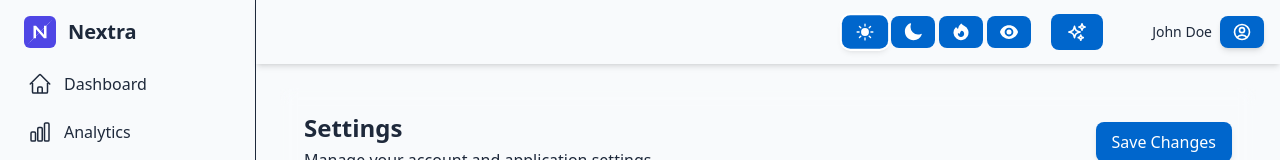
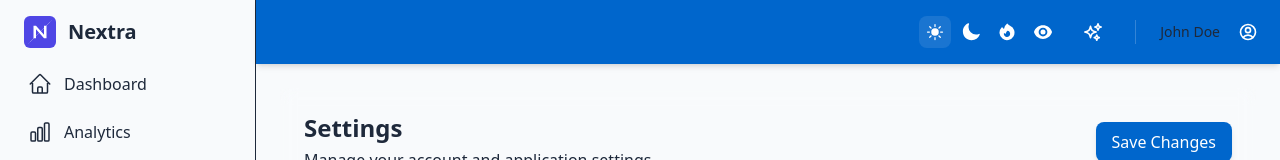
Before and after one commit to StefanoBertaccini1998/nextra_framework, a React (Vite) app in the folder frontend/nextra-ui/: page /settings in a window 1280 px wide. Shown: the top 160 px of the page. Built offline with nearby package versions, Linux system fonts and the light colour scheme; no server answers; sample sign-in values are in the browser's storage.

Commit message:
Fixed Navabr problem with different colors

```diff
--- a/frontend/nextra-ui/src/components/ThemeSwitcher.tsx
+++ /dev/null
@@ -1,65 +0,0 @@
-import { useTheme } from "../theme/ThemeProvider";
-import { baseTheme, darkTheme, darkRedTheme, accessibleTheme, type NextraTheme } from "../theme/theme";
-import { Button } from "./common/Button";
-import {
-  SunIcon,
-  MoonIcon,
-  EyeIcon,
-  FireIcon
-} from '@heroicons/react/24/solid';
-
-export default function ThemeSwitcher() {
-  const { theme, setTheme } = useTheme();
-
-  const handleThemeChange = (newTheme: NextraTheme) => {
-    console.log('Switching to theme:', newTheme.name);
-    setTheme(newTheme);
-  };
-
-  return (
-    <div className="flex items-center gap-2">
-      <div className="flex rounded-lg bg-surface-hover p-1 gap-1">
-        <Button
-          size="sm"
-          variant={theme.name === "light" ? "primary" : "ghost"}
-          isActive={theme.name === "light"}
-          onClick={() => handleThemeChange(baseTheme)}
-          title="Light Theme"
-        >
-          <SunIcon className="w-5 h-5" />
-          <span className="sr-only">Light Theme</span>
-        </Button>
-        <Button
-          size="sm"
-          variant={theme.name === "dark" ? "primary" : "ghost"}
-          isActive={theme.name === "dark"}
-          onClick={() => handleThemeChange(darkTheme)}
-          title="Dark Theme"
-        >
-          <MoonIcon className="w-5 h-5" />
-          <span className="sr-only">Dark Theme</span>
-        </Button>
-        <Button
-          size="sm"
-          variant={theme.name === "dark-red" ? "primary" : "ghost"}
-          isActive={theme.name === "dark-red"}
-          onClick={() => handleThemeChange(darkRedTheme)}
-          title="Dark Red Theme"
-        >
-          <FireIcon className="w-5 h-5" />
-          <span className="sr-only">Dark Red Theme</span>
-        </Button>
-        <Button
-          size="sm"
-          variant={theme.name === "accessible" ? "primary" : "ghost"}
-          isActive={theme.name === "accessible"}
-          onClick={() => handleThemeChange(accessibleTheme)}
-          title="Accessible Theme"
-        >
-          <EyeIcon className="w-5 h-5" />
-          <span className="sr-only">Accessible Theme</span>
-        </Button>
-      </div>
-    </div>
-  );
-}
--- /dev/null
+++ b/frontend/nextra-ui/src/components/common/IconButton.tsx
@@ -0,0 +1,42 @@
+import React from 'react';
+
+type IconButtonSize = 'sm' | 'md' | 'lg';
+
+interface IconButtonProps extends React.ButtonHTMLAttributes<HTMLButtonElement> {
+  size?: IconButtonSize;
+  isActive?: boolean;
+  color?: 'white' | 'primary' | 'text';
+}
+
+export const IconButton: React.FC<IconButtonProps> = ({
+  size = 'md',
+  isActive = false,
+  color = 'text',
+  className = '',
+  children,
+  ...props
+}) => {
+  const baseClasses = 'rounded-lg transition-all duration-200 focus:outline-none inline-flex items-center justify-center';
+
+  const colorClasses = {
+    white: 'text-white hover:text-white/80 focus:ring-white/30 bg-transparent hover:bg-white/10',
+    primary: 'text-primary hover:text-primary-hover focus:ring-primary/30 bg-transparent hover:bg-primary/10',
+    text: 'text-text hover:text-text-hover focus:ring-primary/30 bg-transparent hover:bg-text/10',
+  };
+
+  const sizeClasses = {
+    sm: 'p-1.5',
+    md: 'p-2',
+    lg: 'p-2.5',
+  };
+
+  const activeClasses = isActive ? 'bg-white/10' : '';
+
+  const combinedClasses = `${baseClasses} ${colorClasses[color]} ${sizeClasses[size]} ${activeClasses} ${className}`;
+
+  return (
+    <button className={combinedClasses} {...props}>
+      {children}
+    </button>
+  );
+};
--- /dev/null
+++ b/frontend/nextra-ui/src/components/common/ThemeSwitcher.tsx
@@ -0,0 +1,61 @@
+import { useTheme } from "../../theme/ThemeProvider";
+import { baseTheme, darkTheme, darkRedTheme, accessibleTheme, type NextraTheme } from "../../theme/theme";
+import { IconButton } from "./IconButton";
+import {
+  SunIcon,
+  MoonIcon,
+  EyeIcon,
+  FireIcon
+} from '@heroicons/react/24/solid';
+
+export default function ThemeSwitcher() {
+  const { theme, setTheme } = useTheme();
+
+  const handleThemeChange = (newTheme: NextraTheme) => {
+    console.log('Switching to theme:', newTheme.name);
+    setTheme(newTheme);
+  };
+
+  return (
+    <div className="flex items-center">
+      <div className="flex gap-1">
+        <IconButton
+          size="sm"
+          isActive={theme.name === "light"}
+          onClick={() => handleThemeChange(baseTheme)}
+          title="Light Theme"
+          color="white"
+        >
+          <SunIcon className="w-5 h-5 stroke-[1.5]" />
+        </IconButton>
+        <IconButton
+          size="sm"
+          isActive={theme.name === "dark"}
+          onClick={() => handleThemeChange(darkTheme)}
+          title="Dark Theme"
+          color="white"
+        >
+          <MoonIcon className="w-5 h-5 stroke-[1.5]" />
+        </IconButton>
+        <IconButton
+          size="sm"
+          isActive={theme.name === "dark-red"}
+          onClick={() => handleThemeChange(darkRedTheme)}
+          title="Dark Red Theme"
+          color="white"
+        >
+          <FireIcon className="w-5 h-5 stroke-[1.5]" />
+        </IconButton>
+        <IconButton
+          size="sm"
+          isActive={theme.name === "accessible"}
+          onClick={() => handleThemeChange(accessibleTheme)}
+          title="Accessible Theme"
+          color="white"
+        >
+          <EyeIcon className="w-5 h-5 stroke-[1.5]" />
+        </IconButton>
+      </div>
+    </div>
+  );
+}
--- a/frontend/nextra-ui/src/components/layout/Navbar.tsx
+++ b/frontend/nextra-ui/src/components/layout/Navbar.tsx
@@ -1,6 +1,6 @@
 import React from 'react';
-import { Button } from '../common/Button';
-import ThemeSwitcher from '../ThemeSwitcher';
+import { IconButton } from '../common/IconButton';
+import ThemeSwitcher from '../common/ThemeSwitcher';
 import { SparklesIcon, UserCircleIcon } from '@heroicons/react/24/outline';
 import { useNavigate } from 'react-router-dom';
 
@@ -17,35 +17,45 @@ export const Navbar: React.FC<NavbarProps> = ({ onMenuClick, onAiHelperClick })
   };
 
   return (
-    <nav className="h-16 bg-surface shadow-md z-40">
+    <nav
+      className="sticky top-0 h-16 shadow-md z-50"
+      style={{
+        backgroundColor: 'var(--color-navbar)'
+      }}
+    >
       <div className="container mx-auto px-4 h-full flex items-center justify-between">
         <div className="flex items-center gap-4">
-          <Button variant="ghost" onClick={onMenuClick} className="lg:hidden">
-            ☰
-          </Button>
+          <IconButton
+            onClick={onMenuClick}
+            className="lg:hidden"
+            color="white"
+          >
+            <span className="text-2xl">☰</span>
+          </IconButton>
         </div>
 
         <div className="flex items-center gap-4">
-          <ThemeSwitcher />
-           <Button
-            variant="ghost"
+          {/* Theme switcher wrapper with custom styling */}
+          <div>
+            <ThemeSwitcher />
+          </div>
+          <IconButton
             onClick={onAiHelperClick}
-            className="hover:bg-surface-hover"
+            color="white"
           >
-            <SparklesIcon className="w-5 h-5 stroke-2 text-text" />
-          </Button>
-          <span className="h-6 w-px bg-border mx-2" />
-          <div className="flex items-center gap-2">
-            <span className="text-sm text-text-secondary">John Doe</span>
-            <Button
-              variant="primary"
+            <SparklesIcon className="w-5 h-5 stroke-2" />
+          </IconButton>
+          <span className="h-6 w-px bg-white/20 mx-2" />
+          <div className="flex items-center gap-3">
+            <span className="text-sm text-navbarText/90">John Doe</span>
+            <IconButton
               size="sm"
               onClick={handleProfileClick}
-              className="bg-primary/10 hover:bg-primary/20 text-primary"
+              color="white"
               title="Profile Settings"
             >
               <UserCircleIcon className="w-5 h-5 stroke-2" />
-            </Button>
+            </IconButton>
           </div>
         </div>
       </div>
--- a/frontend/nextra-ui/src/components/layout/Topbar.tsx
+++ /dev/null
@@ -1,19 +0,0 @@
-import { useTheme } from '../../theme/ThemeProvider';
-import ThemeSwitcher from '../ThemeSwitcher';
-
-export const Topbar: React.FC = () => {
-  const { theme } = useTheme();
-
-  return (
-    <header className="w-full flex items-center justify-between gap-4 px-4 py-3 bg-surface border-b border-border">
-      <div className="flex items-center gap-3">
-        <button className="p-2 rounded-md hover:bg-surfaceHover">☰</button>
-        <h2 className="text-lg font-semibold text-text">{theme.name.toUpperCase()}</h2>
-      </div>
-
-      <div className="flex items-center gap-3">
-        <ThemeSwitcher />
-      </div>
-    </header>
-  );
-};
--- a/frontend/nextra-ui/src/pages/SettingsPage.tsx
+++ b/frontend/nextra-ui/src/pages/SettingsPage.tsx
@@ -85,8 +85,8 @@ export const SettingsPage: React.FC = () => {
   }, [location.state]);
 
   return (
-    <div className="h-[calc(100vh-4rem)] flex flex-col">
-      <div className="flex justify-between items-center p-6 border-b border-border bg-background/50 backdrop-blur-sm">
+    <div className="min-h-screen flex flex-col">
+      <div className="flex justify-between items-center p-6 border-b border-border bg-background/50 backdrop-blur-sm sticky top-16 z-40">
         <div>
           <h1 className="text-2xl font-semibold text-text">Settings</h1>
           <p className="text-text-secondary mt-1">Manage your account and application settings</p>
@@ -120,7 +120,7 @@ export const SettingsPage: React.FC = () => {
         </nav>
 
         {/* Main Content */}
-        <div className="flex-1 overflow-y-auto p-6">
+        <div className="flex-1 overflow-y-auto p-6 bg-background">
           <div className="space-y-6">
             {settingsSections
               .find((section) => section.id === activeSection)
--- a/frontend/nextra-ui/src/theme/theme.ts
+++ b/frontend/nextra-ui/src/theme/theme.ts
@@ -11,6 +11,11 @@ export type NextraTheme = {
         secondaryHover: string;
         secondaryActive: string;
         accent: string;
+
+        // Navbar colors
+        navbar: string;
+        navbarText: string;
+        navbarHover: string;
 
         // Surface colors
         background: string;
@@ -66,6 +71,11 @@ export const baseTheme: NextraTheme = {
         secondaryActive: "#44337A",
         accent: "#F59E0B",
 
+        // Navbar colors
+        navbar: "#0066CC",
+        navbarText: "#FFFFFF",
+        navbarHover: "#0052A3",
+
         // Surface colors
         background: "#F8FAFC",
         surface: "#FFFFFF",
@@ -120,6 +130,11 @@ export const darkTheme: NextraTheme = {
         secondaryActive: "#7E22CE",
         accent: "#FBBF24",
 
+        // Navbar colors
+        navbar: "#3B82F6",
+        navbarText: "#FFFFFF",
+        navbarHover: "#2563EB",
+
         // Surface colors
         background: "#0F172A",
         surface: "#1E293B",
@@ -157,12 +172,25 @@ export const darkRedTheme: NextraTheme = {
     name: "dark-red",
     colors: {
         ...darkTheme.colors,
+        // Brand colors
         primary: "#FF3B30",
         primaryHover: "#E0321F",
         primaryActive: "#C02D1D",
         secondary: "#FF6B6B",
         secondaryHover: "#FF5252",
         secondaryActive: "#FF3838",
+        accent: "#FF9500",
+
+        // Navbar colors
+        navbar: "#FF3B30",
+        navbarText: "#FFFFFF",
+        navbarHover: "#E0321F",
+
+        // Override dark theme colors
+        background: "#1A0F0F",
+        surface: "#2D1F1F",
+        surfaceHover: "#3D2929",
+        surfaceActive: "#4D3333"
     },
     radius: baseTheme.radius,
     font: baseTheme.font,
@@ -180,6 +208,11 @@ export const accessibleTheme: NextraTheme = {
         secondaryHover: "#5B0A91",
         secondaryActive: "#44066D",
         accent: "#FFB300",
+
+        // Navbar colors
+        navbar: "#0051BA",
+        navbarText: "#FFFFFF",
+        navbarHover: "#003F8F",
 
         // Surface colors
         background: "#FFFFFF",
--- a/frontend/nextra-ui/tailwind.config.js
+++ b/frontend/nextra-ui/tailwind.config.js
@@ -16,6 +16,11 @@ export default {
           active: "var(--color-secondaryActive)",
         },
         accent: "var(--color-accent)",
+        navbar: {
+          DEFAULT: "var(--color-navbar)",
+          text: "var(--color-navbarText)",
+          hover: "var(--color-navbarHover)",
+        },
         background: "var(--color-background)",
         surface: {
           DEFAULT: "var(--color-surface)",
```
Also changed, not shown: frontend/nextra-ui/src/theme/ThemeContext.tsx (deleted), frontend/nextra-ui/src/theme/theme.config.ts (deleted).
